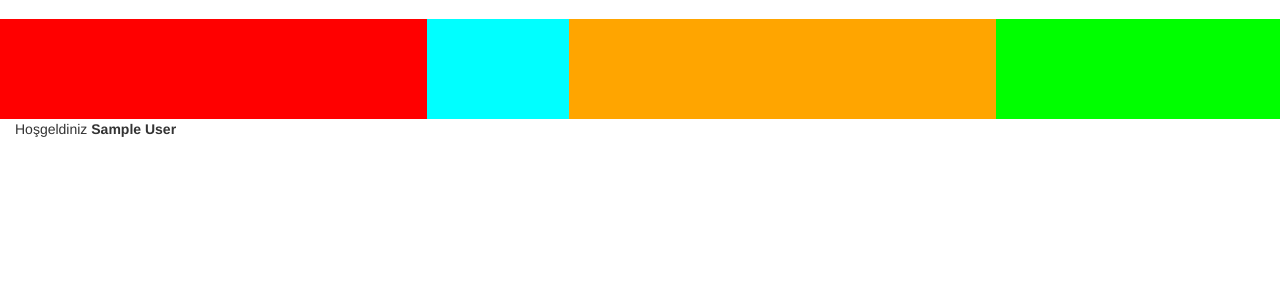
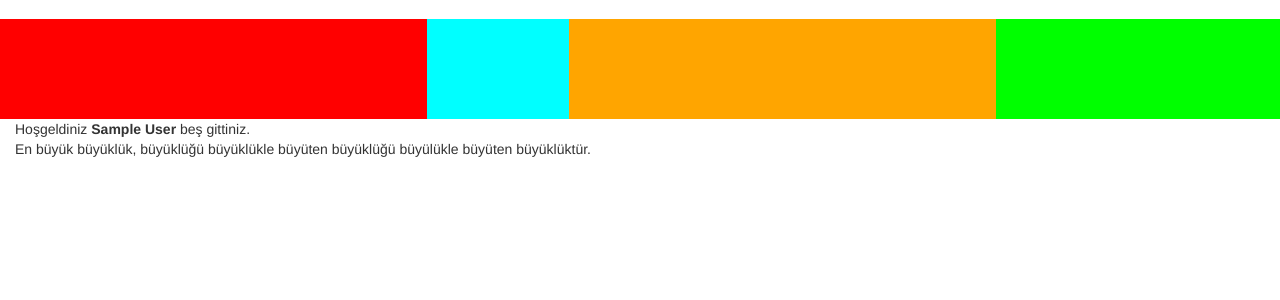
Before and after one commit to alperkaraca/blogbeta, a Django app: page / in a window 1280 px wide. Shown: the part 51-351 px from the top of the page. Run offline with Django 3.2, Linux system fonts and the light colour scheme; the visitor is signed in with stand-in values (Sample User, id 1); parts of the project's set-up code (start-up, migrations or seed data) failed here and were passed over; some libraries are stand-ins or nearby versions.

Commit message:
home.html test degisikligi

```diff
--- a/templates/home.html
+++ b/templates/home.html
@@ -42,7 +42,8 @@
                 </div>
             </div>
         </div>
-        Hoşgeldiniz <b>{{ request.user.get_full_name }}</b>
+        Hoşgeldiniz <b>{{ request.user.get_full_name }}</b> beş gittiniz.
+        <p>En büyük büyüklük, büyüklüğü büyüklükle büyüten büyüklüğü büyülükle büyüten büyüklüktür.</p>
     </div>
 
 {% endblock %}
```
